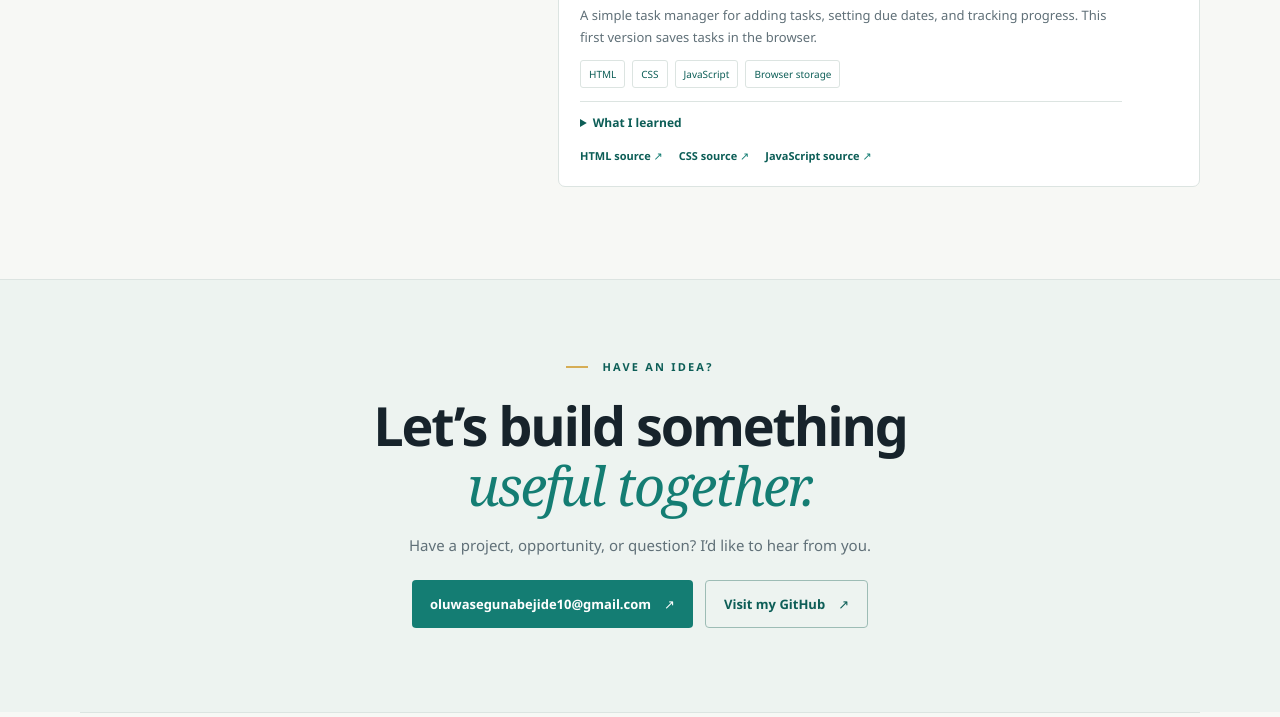
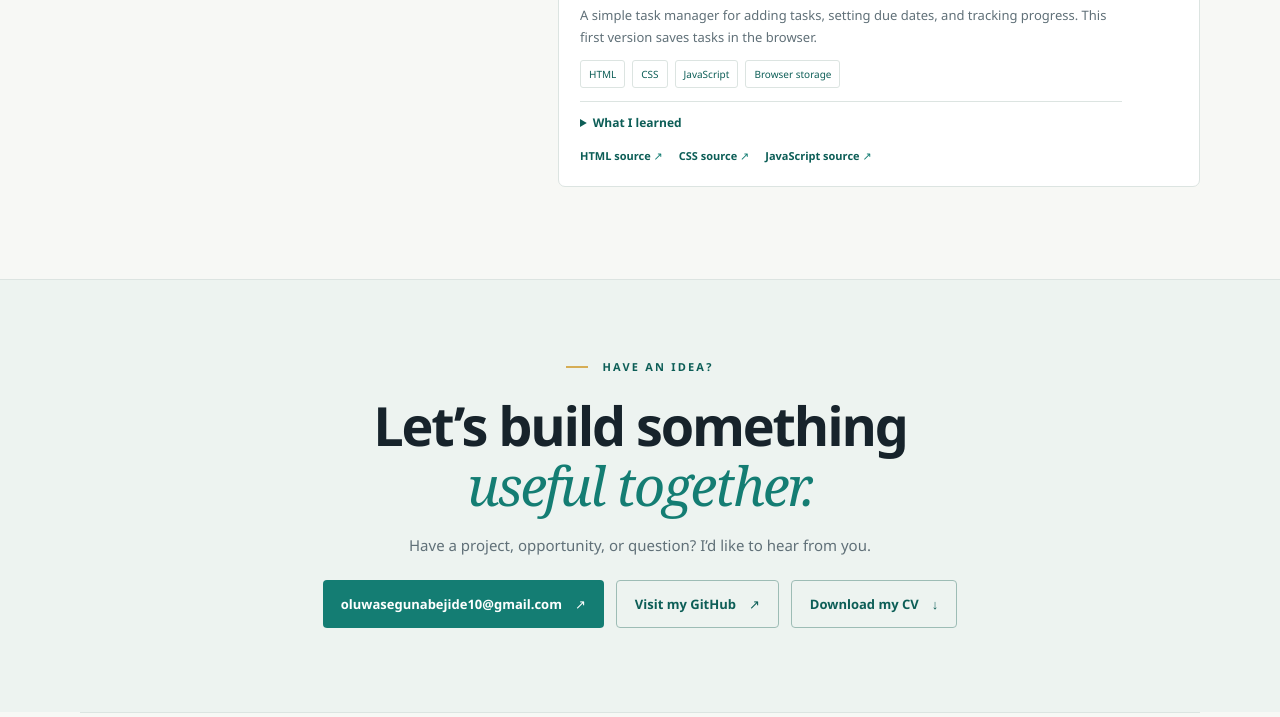
Before and after one commit to axisdev2-dev/portfolio, a plain HTML site: page index.html in a window 1280 px wide. Shown: the part 2168-2885 px from the top of the page. Drawn offline with Linux system fonts and the light colour scheme.

Commit message:
index.html and Dev-Axis-CV.pdf

```diff
--- a/index.html
+++ b/index.html
@@ -135,6 +135,7 @@
         <div class="contact-actions">
           <a class="button button-gold" href="mailto:oluwasegunabejide10@gmail.com">oluwasegunabejide10@gmail.com <b>↗</b></a>
           <a class="button button-outline" href="https://github.com/axisdev2-dev" target="_blank" rel="noopener noreferrer">Visit my GitHub <b>↗</b></a>
+          <a class="button button-outline" href="Dev-Axis-CV.pdf" download>Download my CV <b>↓</b></a>
         </div>
       </div>
     </section>
```
Also changed, not shown: 1 other file.
